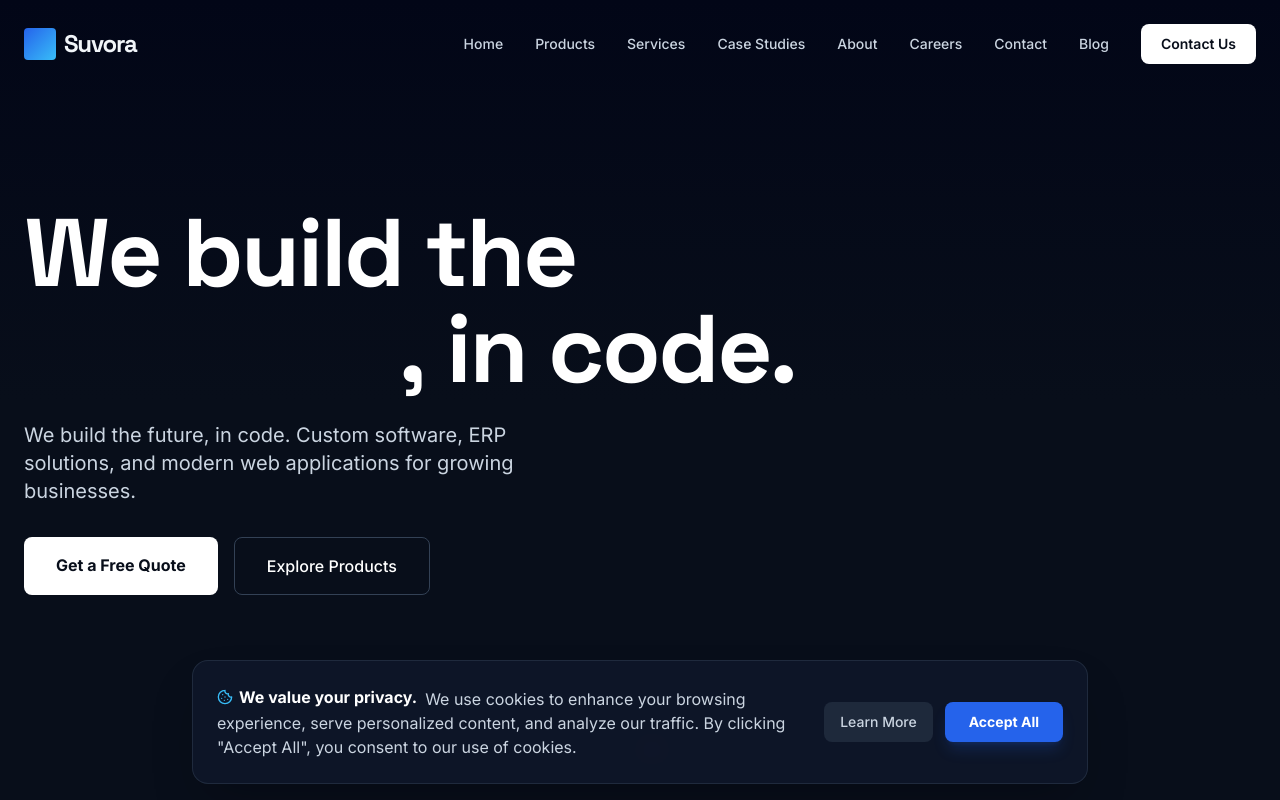
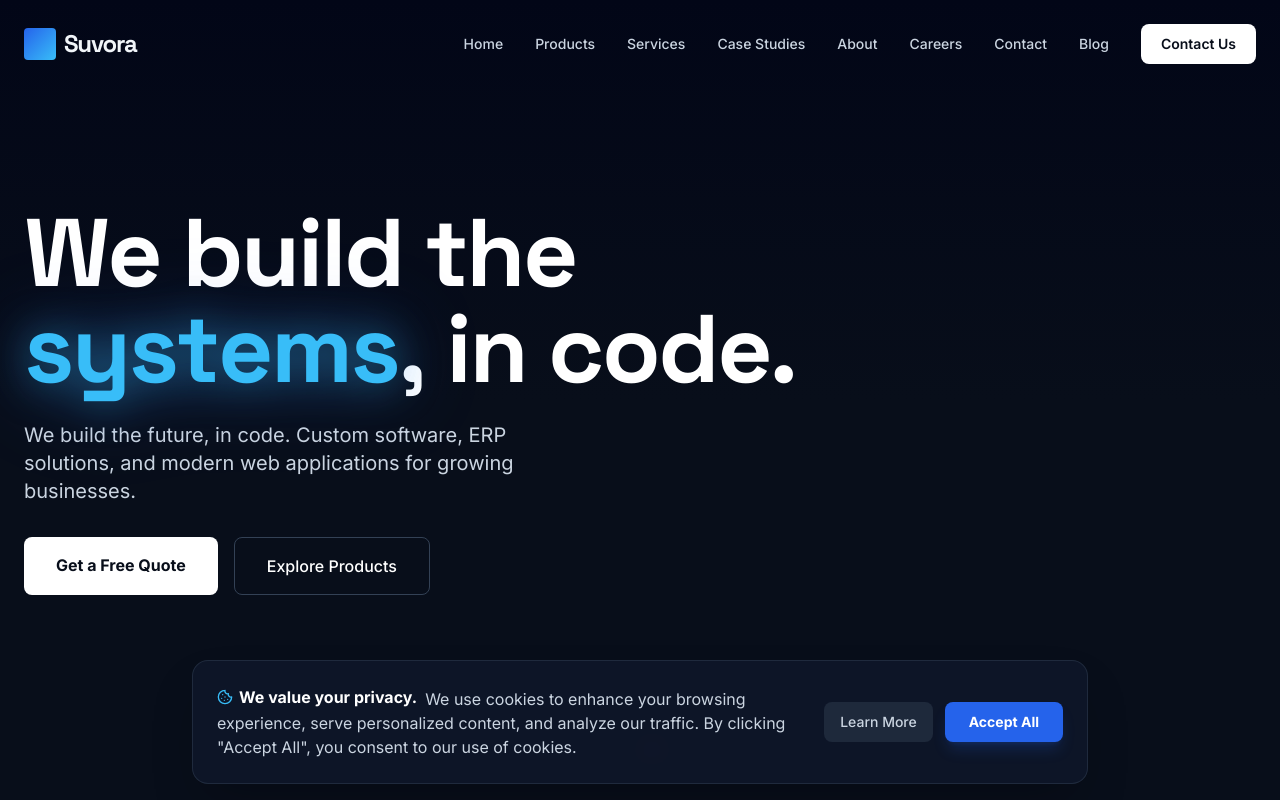
Before and after one commit to Umer-Ayyan/suvora-website, a React (Vite) app: page / in a window 1280 px wide. Shown: the top 800 px of the page. Built offline with nearby package versions, Linux system fonts and the light colour scheme.

Commit message:
Fix MorphingText visibility and glowing cyber-blue styling

```diff
--- a/components/HeroSection.tsx
+++ b/components/HeroSection.tsx
@@ -59,13 +59,9 @@ const HeroSection: React.FC = () => {
             We build the <br />
             <span className="inline-flex items-baseline whitespace-nowrap">
               <MorphingText
-                className={`inline-block text-transparent bg-clip-text bg-gradient-to-r ${
-                  IS_INDEPENDENCE_DAY
-                    ? 'from-green-400 via-white to-green-500'
-                    : 'from-suvora-primary via-blue-500 to-suvora-accent'
-                }`}
+                className="inline-block text-sky-400 font-display font-bold"
                 style={{
-                  filter: 'drop-shadow(0 0 20px rgba(37, 99, 235, 0.35))',
+                  filter: 'drop-shadow(0 0 20px rgba(56, 189, 248, 0.5)) drop-shadow(0 0 40px rgba(37, 99, 235, 0.35))',
                 }}
                 text={HERO_TEXTS}
                 loop={true}
```
